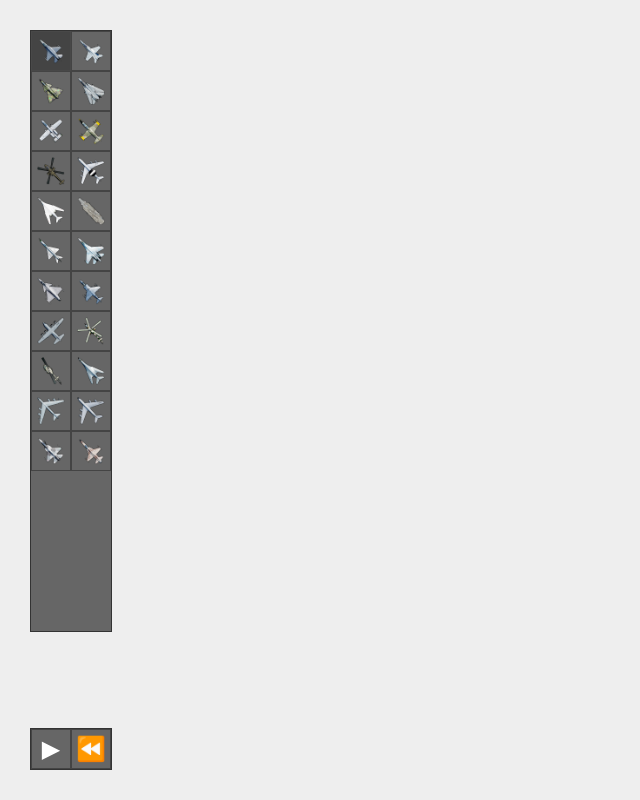
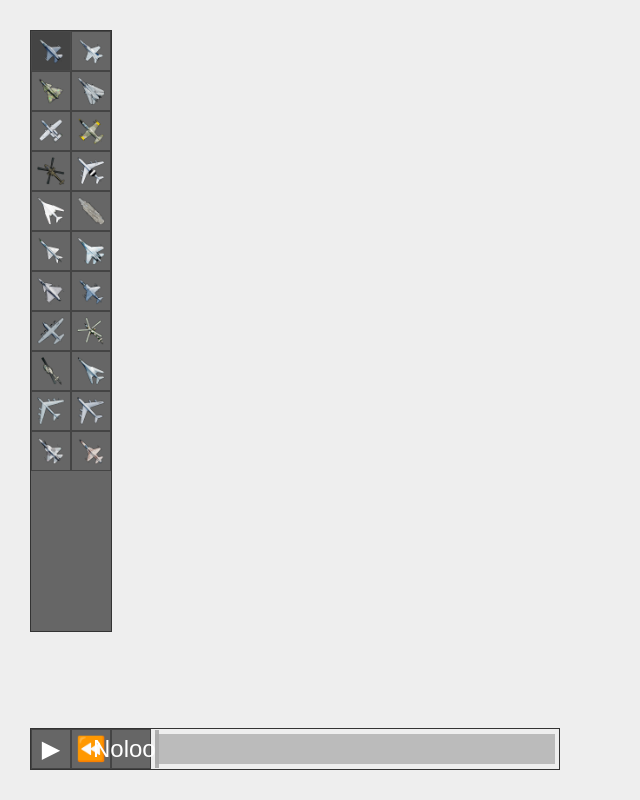
Before and after one commit to magwo/fighter-brief, a React (Create React App) app: page / in a window 1280 px wide. Shown: the whole page, without its empty margins (0-640 px from the left). Built offline with nearby package versions, Linux system fonts and the light colour scheme.

Commit message:
Loop and clickable timebar

```diff
--- a/src/Controlbar/Controlbar.css
+++ b/src/Controlbar/Controlbar.css
@@ -1,5 +1,8 @@
 .Controlbar {
     position: absolute;
+    display: flex;
+    align-content: flex-start;
+    align-items: center;
     left: 30px;
     bottom: 30px;
     height: 40px;
@@ -10,7 +13,7 @@
     display: flex;
     align-content: flex-start;
     background-color: #666;
-    width: 100%;
+
 }
 
 .Controlbar .buttons button {
@@ -37,3 +40,23 @@
     display: block;
     height: 80%;
 }
+
+
+.Controlbar .timebar {
+    position: relative;
+    margin: 0 4px;
+    background: #bbb;
+    height: 30px;
+    width: 400px;
+}
+
+.Controlbar .timebar .handle {
+    position: absolute;
+    pointer-events: none;
+    top: -4px;
+    left: 0;
+    background: #aaa;
+    opacity: 0.9;
+    height: 38px;
+    width: 4px;
+}
--- a/src/Controlbar/Controlbar.tsx
+++ b/src/Controlbar/Controlbar.tsx
@@ -1,6 +1,8 @@
 import React, { FC, useState } from 'react';
 import useAnimationFrame from '../useAnimationFrame';
 import './Controlbar.css';
+
+const TIME_BAR_WIDTH = 400;
 
 interface ControlbarProps {
   onTimeChange: (timeDelta: number, time: number) => void,
@@ -10,10 +12,15 @@ interface ControlbarProps {
 const Controlbar: FC<ControlbarProps> = (props: ControlbarProps) => {
   const [time, setTime] = useState<number>(0);
   const [shouldPlay, setShouldPlay] = useState<boolean>(false);
+  const [shouldLoop, setShouldLoop] = useState<boolean>(false);
 
   useAnimationFrame((_time: { time: number; delta: number }) => {
     const timeDelta = shouldPlay ? _time.delta : 0;
-    const newTime = time + timeDelta;
+    let newTime = time + timeDelta;
+    // TODO: Make maximum time adaptive based on units
+    if (newTime > 1.0 && shouldLoop) {
+      newTime = 0;
+    }
     setTime(newTime);
     props.onTimeChange(timeDelta, newTime);
   });
@@ -30,13 +37,36 @@ const Controlbar: FC<ControlbarProps> = (props: ControlbarProps) => {
     setShouldPlay(newPlayState);
   }
 
+  const toggleLoop = () => {
+    const newLoopState = !shouldLoop;
+    setShouldLoop(newLoopState);
+  }
+
+  const mouseMoveOnTimebar = (e: React.MouseEvent) => {
+    if (e.buttons === 1 && e.target === e.currentTarget) {
+      const relX = e.currentTarget.getBoundingClientRect().left;
+      // const relY = e.currentTarget.clientTop;
+      const fraction = (e.clientX - relX) / TIME_BAR_WIDTH;
+      setTime(fraction);
+      console.log("Moving on timebar", e.clientX);
+    }
+  }
+
+  const styleTimeHandle = {
+    transform: `translate(${time * TIME_BAR_WIDTH}px, 0)`
+  };
+
   return (
     <div className="Controlbar" data-testid="Controlbar">
       <div className="buttons">
         <button className='play-pause' onClick={() => { playPause() }}>{shouldPlay ? "⏸" : "▶"}</button>
-        <button className='rewind' onClick={() => rewind() }>⏪</button>
+        <button className='rewind' onClick={() => rewind()}>⏪</button>
+        <button className='loop' onClick={() => toggleLoop()}>{shouldLoop ? "Loop" : "Noloop"}</button>
       </div>
-    </div>
+      <div className="timebar" onMouseMove={(e: React.MouseEvent) => mouseMoveOnTimebar(e) } onMouseDown={(e: React.MouseEvent) => mouseMoveOnTimebar(e) }>
+        <div style={styleTimeHandle} className="handle"></div>
+      </div>
+    </div >
   );
 }
 
```
